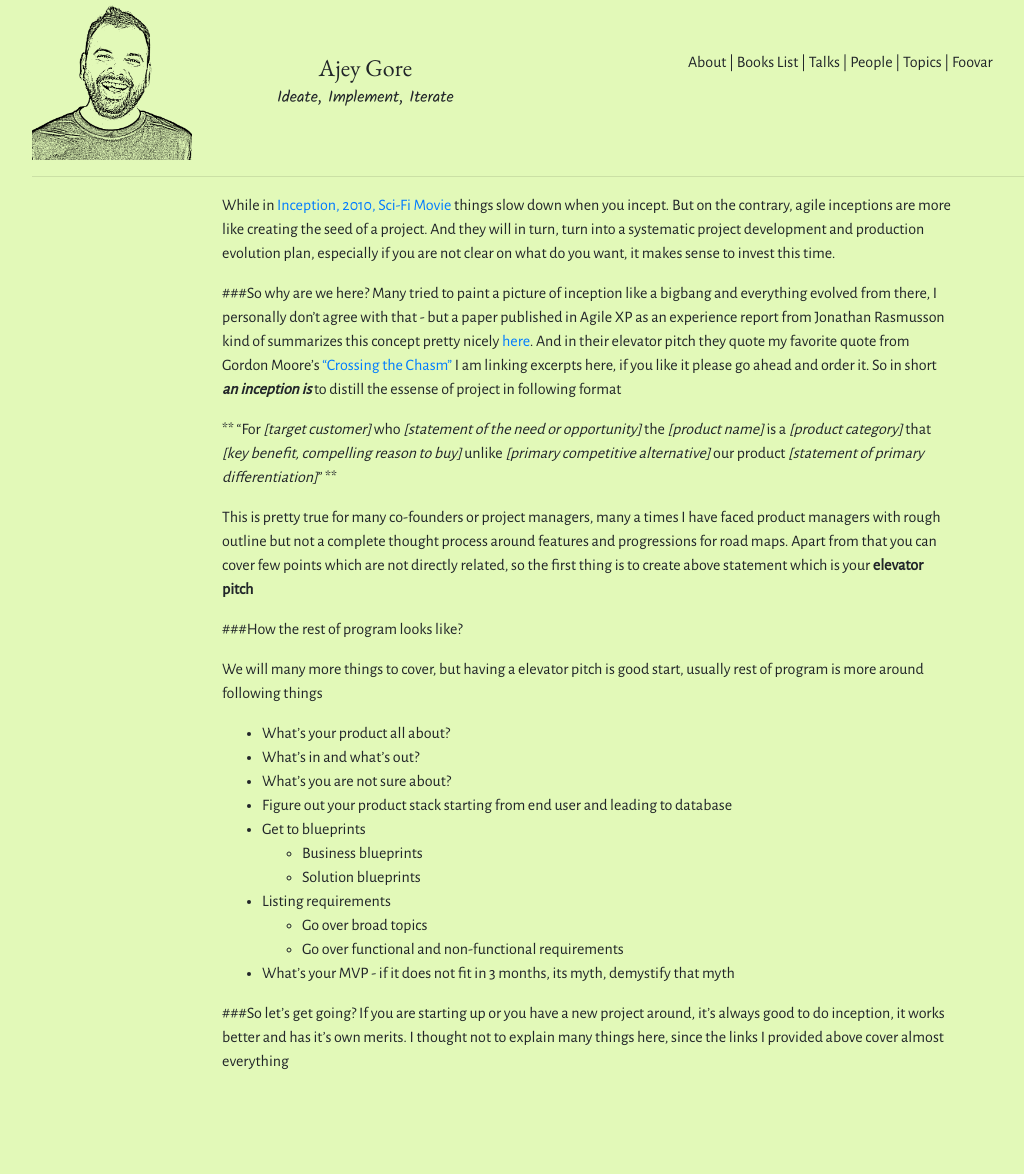
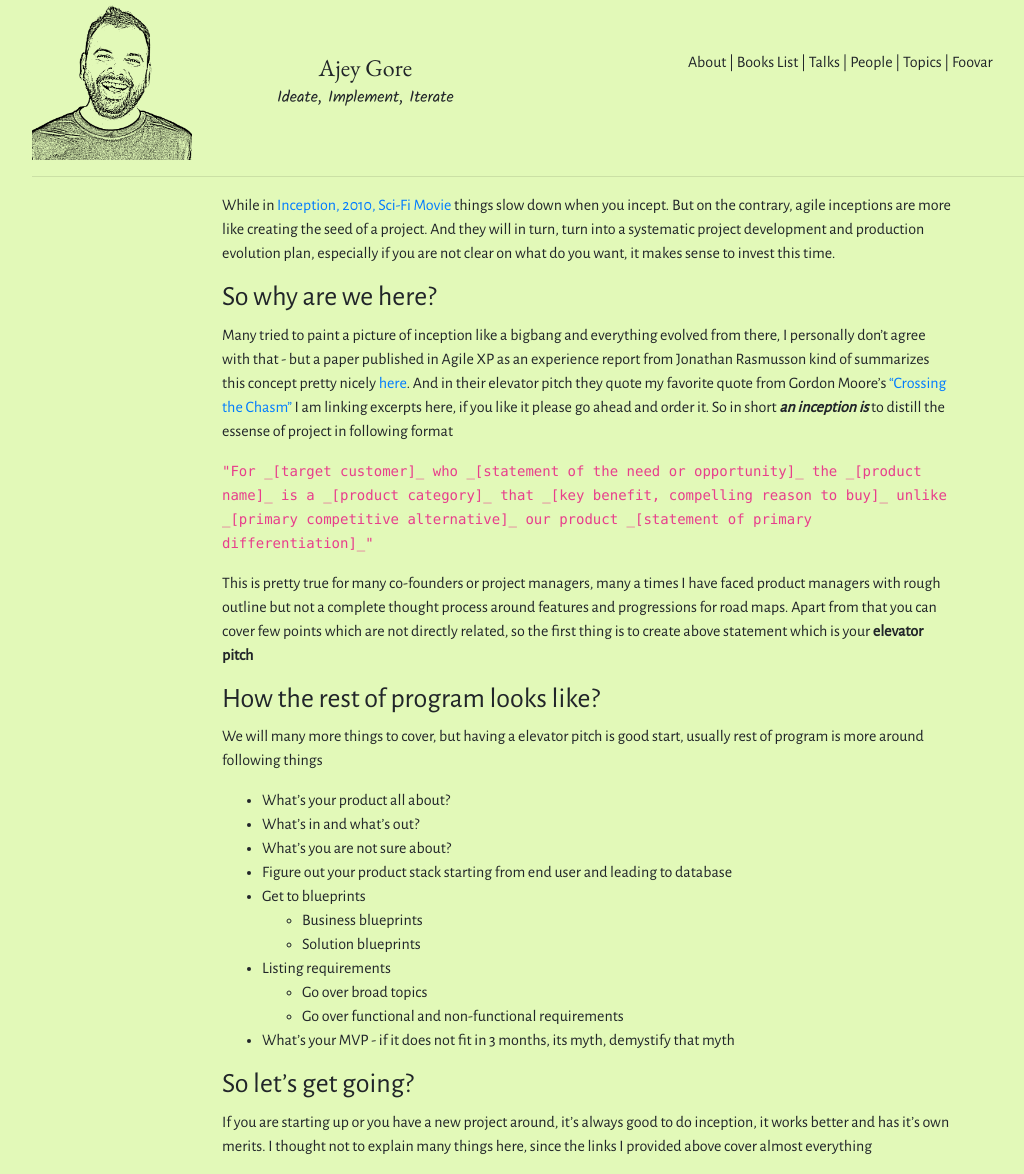
Before and after one commit to ajeygore/ajeygore.github.com, a Jekyll site: the page built from _posts/2015-01-01-inception-where-things-speed-up.md, in a window 1280 px wide. Shown: the whole page, without its empty margins (53-1077 px from the left). Built offline with Jekyll 4.4.1, drawn with Linux system fonts in a browser that asks for light colours; before the commit the page ends 1089 px from its top, so only the background shows below that; some of the changed lines change nothing that is shown.

Commit message:
[ajey] Fixed Markdown

````diff
--- a/_posts/2015-01-01-inception-where-things-speed-up.md
+++ b/_posts/2015-01-01-inception-where-things-speed-up.md
@@ -10,21 +10,21 @@ when you incept. But on the contrary, agile inceptions are more like creating th
 turn into a systematic project development and production evolution plan,
 especially if you are not clear on what do you want, it makes sense to invest this time.
 
-###So why are we here?
+### So why are we here?
 Many tried to paint a picture of inception like a bigbang and everything evolved from there,
 I personally don't agree with that - but a paper published in Agile XP as an experience report
 from Jonathan Rasmusson kind of summarizes this concept pretty nicely [here](http://www.agilexp.com/Agile200xPapers/Agile2006-ExperienceReports/XR25-rasmusson-AgileInceptionDeckBootCamp.pdf). And in their elevator pitch they quote my favorite quote from Gordon Moore's ["Crossing the Chasm"](http://ewthoff.home.xs4all.nl/Weppage%20documents/Summary%20Crossing%20the%20Chasm.pdf) I am linking excerpts here, if you like it please go ahead and order it. So in short ***an inception is***  to distill the essense of project in following format
 
-** "For _[target customer]_ who
+``` "For _[target customer]_ who
 _[statement of the need or opportunity]_ the _[product
 name]_ is a _[product category]_ that _[key benefit,
 compelling reason to buy]_ unlike _[primary competitive
 alternative]_ our product _[statement of primary
-differentiation]_" **
+differentiation]_" ```
 
 This is pretty true for many co-founders or project managers, many a times I have faced product managers with rough outline but not a complete thought process around features and progressions for road maps. Apart from that you can cover few points which are not directly related, so the first thing is to create above statement which is your **elevator pitch**
 
-###How the rest of program looks like?
+### How the rest of program looks like?
 
 We will many more things to cover, but having a elevator pitch is good start, usually rest of program is more around following things
 
@@ -40,5 +40,5 @@ We will many more things to cover, but having a elevator pitch is good start, us
   * Go over functional and non-functional requirements
 * What's your MVP - if it does not fit in 3 months, its myth, demystify that myth
 
-###So let's get going?
+### So let's get going?
 If you are starting up or you have a new project around, it's always good to do inception, it works better and has it's own merits. I thought not to explain many things here, since the links I provided above cover almost everything
````
Also changed, not shown: 1 other file.
